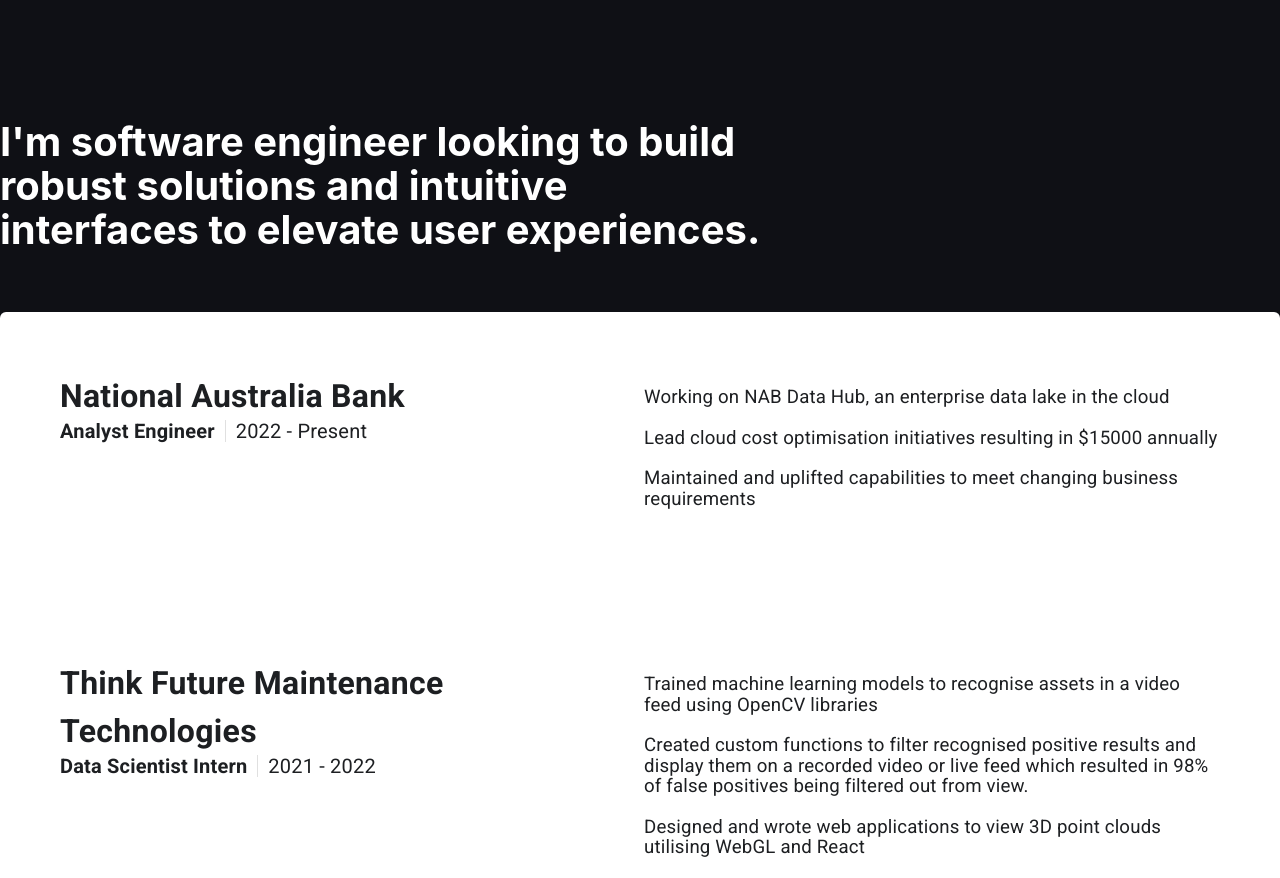
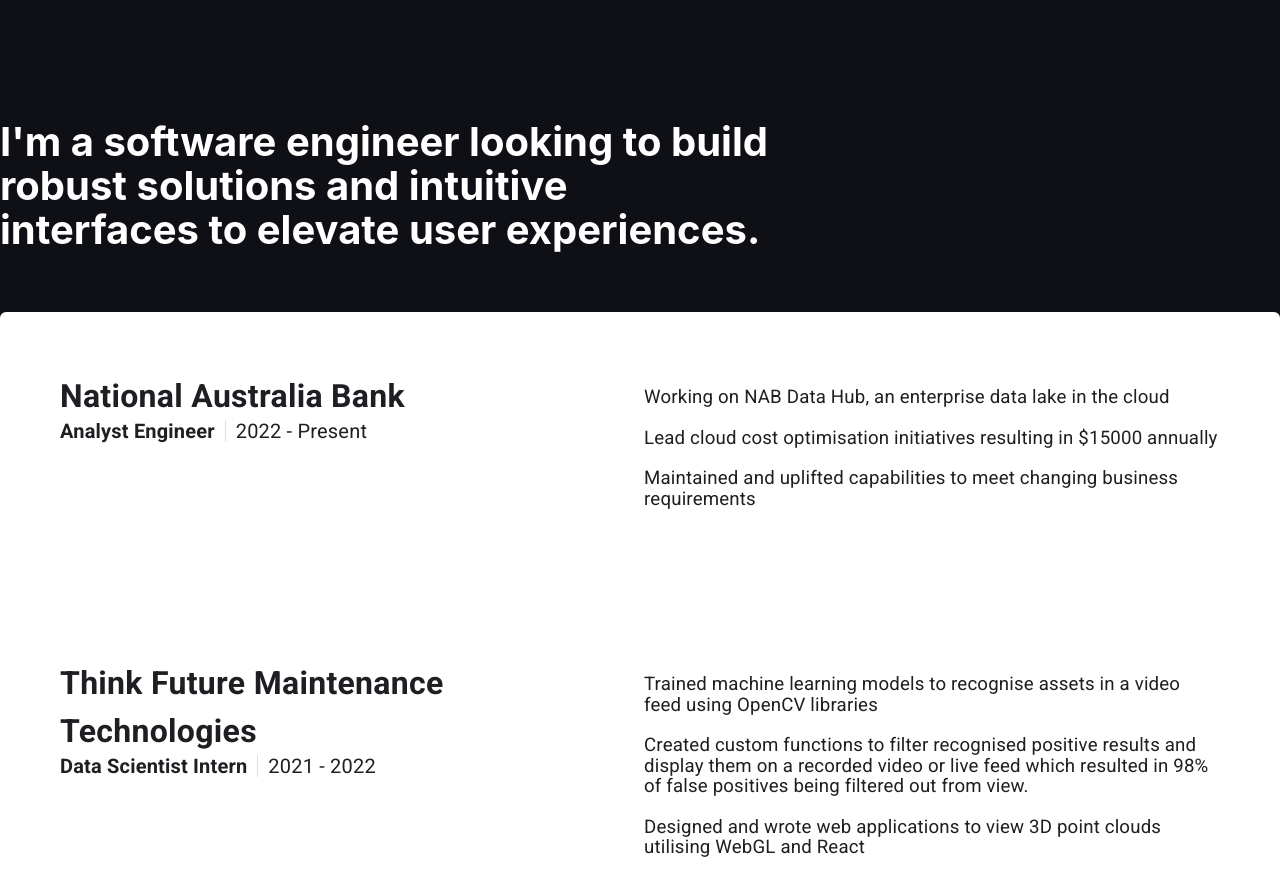
Before and after one commit to KennanWong/Portfolio, a React (Create React App) app in the folder website/: page / in a window 1280 px wide. Shown: the part 840-1718 px from the top of the page. Built offline with nearby package versions, Linux system fonts and the light colour scheme.

Commit message:
Fix typo

```diff
--- a/website/src/Panes/ExperiencePane2.js
+++ b/website/src/Panes/ExperiencePane2.js
@@ -44,7 +44,7 @@ export default function ExperiencePane2({scrollToDivStart}) {
         <Box sx={{width:'100%', height: '100vh', paddingTop: '60px', display: 'flex', justifyContent: 'space-between', flexDirection: 'column'}}>
           <Box sx={{display: 'flex', flexDirection: 'column', gap: '60px', paddingTop: '100px'}}>
             <AboutMe>
-              I'm software engineer looking to build robust solutions and intuitive interfaces to elevate user experiences.
+              I'm a software engineer looking to build robust solutions and intuitive interfaces to elevate user experiences.
             </AboutMe>
             <Experiences>
               {experienceDetails.map((experience, key) => (
```
